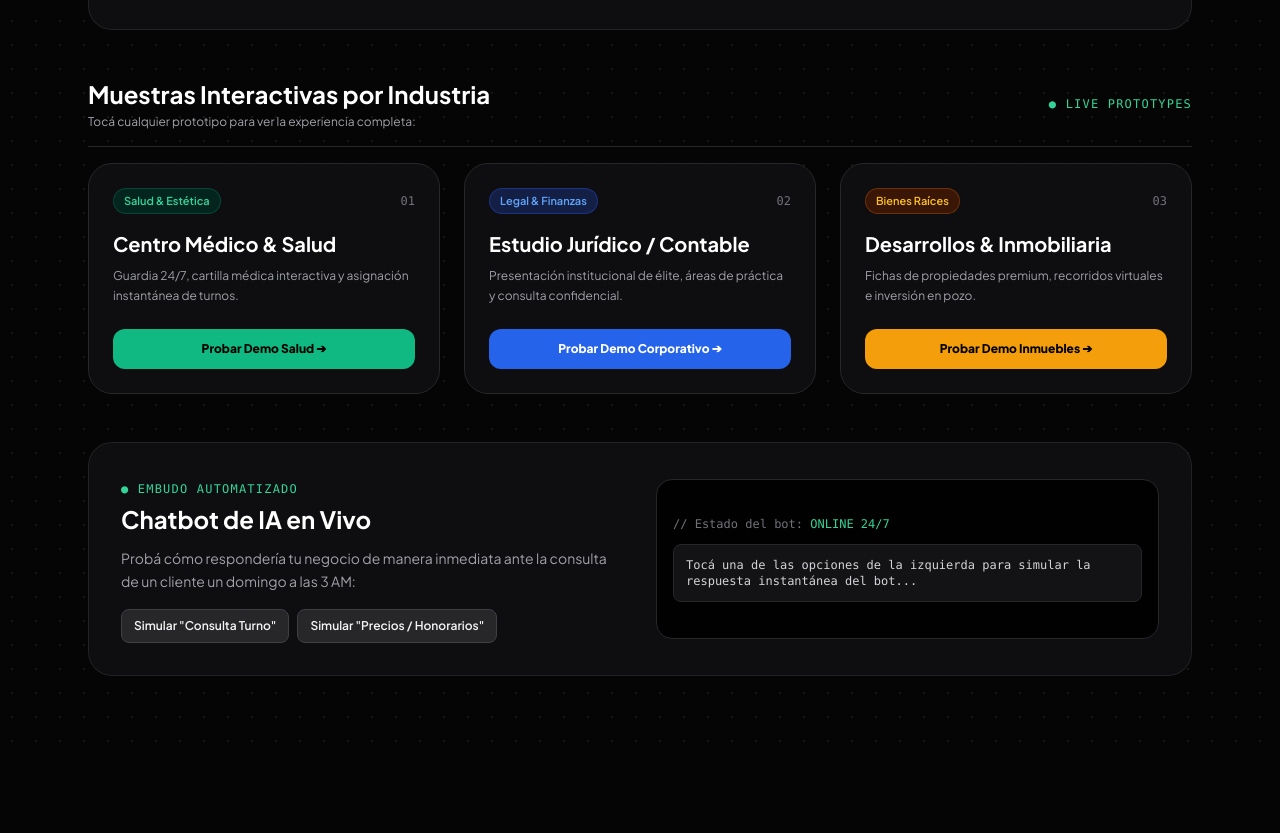
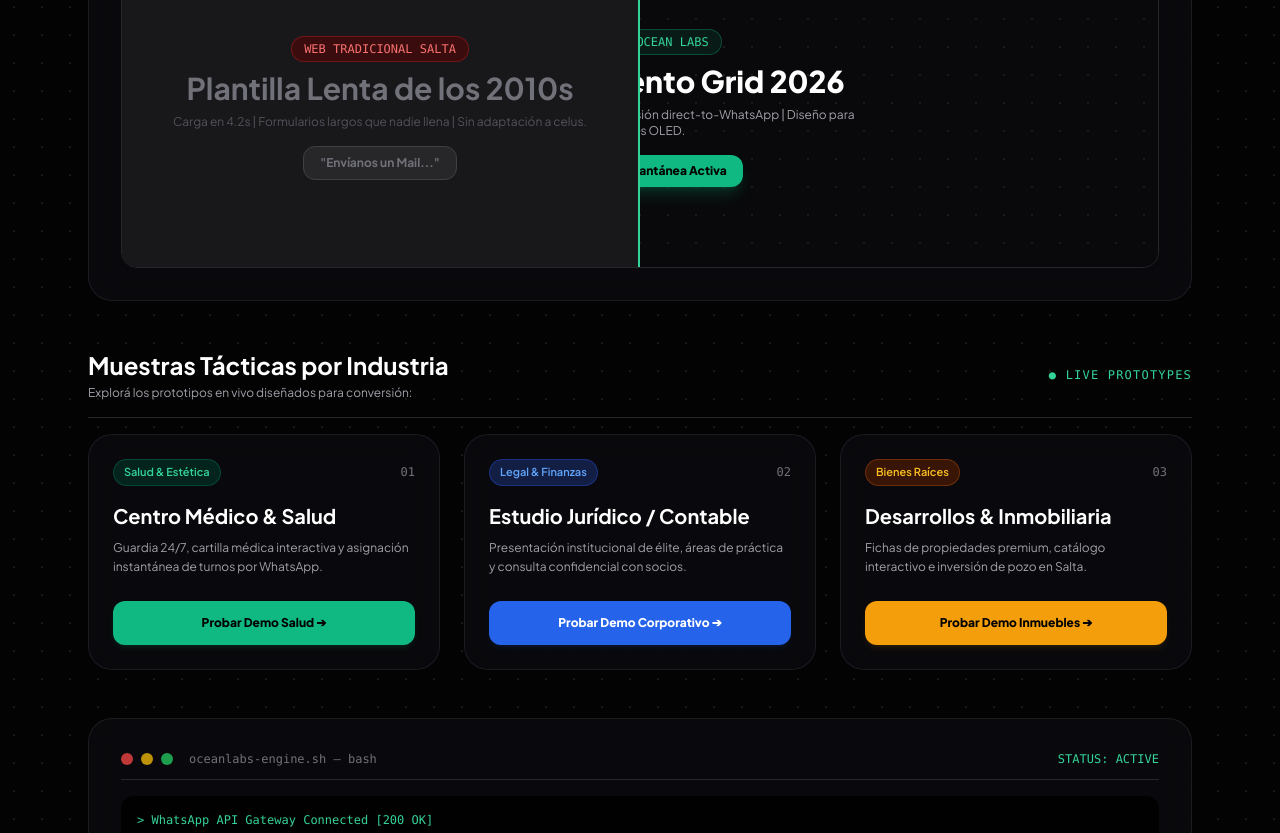
Before and after one commit to cansino059-code/OceanLabs, a plain HTML site: page index.html in a window 1280 px wide. Shown: the part 735-1568 px from the top of the page. Before the commit the page ends 1491 px from the top, so only its background shows below. Drawn offline with nearby package versions, Linux system fonts and the light colour scheme.

Commit message:
Update index.html

```diff
--- a/index.html
+++ b/index.html
@@ -5,84 +5,137 @@
   <meta name="viewport" content="width=device-width, initial-scale=1.0">
   <title>Ocean Labs | Web Design & Automation Studio</title>
   <script src="https://cdn.tailwindcss.com"></script>
-  <link href="https://fonts.googleapis.com/css2?family=Plus+Jakarta+Sans:wght@300;400;500;600;700;800&display=swap" rel="stylesheet">
+  <link href="https://fonts.googleapis.com/css2?family=Plus+Jakarta+Sans:wght@300;400;500;600;700;800&family=JetBrains+Mono:wght@400;600&display=swap" rel="stylesheet">
   <style>
-    body { font-family: 'Plus Jakarta Sans', sans-serif; background-color: #050505; color: #f5f5f5; }
-    .bg-grid { background-image: radial-gradient(rgba(255, 255, 255, 0.07) 1px, transparent 1px); background-size: 24px 24px; }
-    .glass-card { background: rgba(18, 18, 20, 0.75); backdrop-filter: blur(16px); border: 1px solid rgba(255, 255, 255, 0.08); }
-    .glass-card:hover { border-color: rgba(16, 185, 129, 0.3); transform: translateY(-2px); }
-    input[type=range]::-webkit-slider-thumb { -webkit-appearance: none; appearance: none; width: 20px; height: 20px; border-radius: 50%; background: #10b981; cursor: pointer; }
+    body { font-family: 'Plus Jakarta Sans', sans-serif; background-color: #030304; color: #f5f5f5; overflow-x: hidden; }
+    .font-mono { font-family: 'JetBrains Mono', monospace; }
+    .bg-grid { background-image: radial-gradient(rgba(255, 255, 255, 0.08) 1px, transparent 1px); background-size: 28px 28px; }
+
+    /* Glassmorphism 2.0 con Spotlight */
+    .spotlight-card {
+      position: relative;
+      background: rgba(13, 13, 16, 0.75);
+      backdrop-filter: blur(20px);
+      border: 1px solid rgba(255, 255, 255, 0.08);
+      border-radius: 24px;
+      overflow: hidden;
+      transition: transform 0.2s ease-out, border-color 0.3s ease;
+      transform-style: preserve-3d;
+    }
+    .spotlight-card::before {
+      content: '';
+      position: absolute;
+      top: var(--mouse-y, -100px);
+      left: var(--mouse-x, -100px);
+      width: 250px;
+      height: 250px;
+      background: radial-gradient(circle, rgba(16, 185, 129, 0.25) 0%, transparent 70%);
+      transform: translate(-50%, -50%);
+      pointer-events: none;
+      transition: opacity 0.3s ease;
+      opacity: 0;
+    }
+    .spotlight-card:hover::before { opacity: 1; }
+    .spotlight-card:hover { border-color: rgba(16, 185, 129, 0.4); }
+
+    /* Custom Sliders */
+    input[type=range]::-webkit-slider-thumb {
+      -webkit-appearance: none; width: 22px; height: 22px; border-radius: 50%;
+      background: #10b981; border: 3px solid #000; cursor: pointer; box-shadow: 0 0 10px rgba(16, 185, 129, 0.8);
+    }
+
+    /* Glow Pulse Animation */
+    .glow-pulse { box-shadow: 0 0 20px rgba(16, 185, 129, 0.15); }
   </style>
 </head>
-<body class="bg-grid min-h-screen text-zinc-100 antialiased pb-20">
+<body class="bg-grid min-h-screen text-zinc-100 antialiased pb-24 selection:bg-emerald-500 selection:text-black">
 
-  <!-- Header Superior -->
-  <header class="sticky top-0 z-50 glass-card border-b border-zinc-800/80 px-6 py-4 mb-8">
+  <!-- Glow De Fondo Superior -->
+  <div class="fixed top-0 left-1/2 -translate-x-1/2 w-[600px] h-[300px] bg-emerald-500/10 blur-[140px] pointer-events-none rounded-full"></div>
+
+  <!-- Header Superior con Status de Red en Vivo -->
+  <header class="sticky top-0 z-50 backdrop-blur-xl bg-black/60 border-b border-zinc-800/80 px-6 py-4 mb-8">
     <div class="max-w-6xl mx-auto flex justify-between items-center">
       <div class="flex items-center gap-3">
-        <div class="w-8 h-8 rounded-lg bg-emerald-500/10 border border-emerald-500/30 flex items-center justify-center text-emerald-400 font-bold text-sm shadow-inner">
+        <div class="w-9 h-9 rounded-xl bg-emerald-500/10 border border-emerald-500/30 flex items-center justify-center text-emerald-400 font-bold text-sm shadow-[0_0_15px_rgba(16,185,129,0.2)]">
           OL
         </div>
-        <span class="font-bold text-lg tracking-tight text-white">OCEAN <span class="text-emerald-400 font-light">LABS</span></span>
+        <span class="font-extrabold text-lg tracking-tight text-white">OCEAN <span class="text-emerald-400 font-light">LABS</span></span>
       </div>
+
+      <!-- Live Node Status -->
       <div class="flex items-center gap-3">
-        <span class="inline-flex items-center gap-1.5 px-3 py-1 rounded-full bg-emerald-950/80 border border-emerald-800/60 text-emerald-400 text-xs font-medium">
-          <span class="w-2 h-2 rounded-full bg-emerald-400 animate-pulse"></span> Salta, Argentina
+        <div class="hidden sm:flex items-center gap-2 px-3 py-1 rounded-full bg-zinc-900 border border-zinc-800 text-[11px] font-mono text-zinc-400">
+          <span class="w-2 h-2 rounded-full bg-emerald-400 animate-ping"></span>
+          SALTA_NODE: <span class="text-emerald-400 font-bold">12ms</span>
+        </div>
+        <span class="inline-flex items-center gap-1.5 px-3 py-1 rounded-full bg-emerald-950/80 border border-emerald-800/60 text-emerald-400 text-xs font-semibold">
+          ● v2.4 Global Standard
         </span>
       </div>
     </div>
   </header>
 
-  <main class="max-w-6xl mx-auto px-4 md:px-6 space-y-12">
+  <main class="max-w-6xl mx-auto px-4 md:px-6 space-y-12 relative z-10">
 
-    <!-- Hero Section -->
-    <div class="relative rounded-3xl overflow-hidden border border-zinc-800 glass-card p-8 md:p-12">
-      <div class="relative z-10 max-w-3xl">
-        <span class="px-3 py-1.5 rounded-md bg-emerald-500/10 border border-emerald-500/30 text-emerald-300 text-xs font-semibold tracking-wide uppercase">
-          Digital Experiences & Automation Architecture
-        </span>
-        <h1 class="text-4xl md:text-6xl font-extrabold mt-4 tracking-tight text-white leading-tight">
-          Diseño Web de Élite & Automatización Comercial.
+    <!-- Hero Section con Tipografía de Gran Impacto -->
+    <div class="spotlight-card p-8 md:p-14 glow-pulse">
+      <div class="max-w-3xl space-y-4">
+        <div class="inline-flex items-center gap-2 px-3 py-1 rounded-md bg-emerald-500/10 border border-emerald-500/30 text-emerald-300 text-xs font-mono font-semibold uppercase tracking-wider">
+          <svg class="w-3.5 h-3.5 text-emerald-400" fill="currentColor" viewBox="0 0 24 24"><path d="M12 2L2 7l10 5 10-5-10-5zM2 17l10 5 10-5M2 12l10 5 10-5"/></svg>
+          Next-Gen Web Architecture & AI Workflows
+        </div>
+        <h1 class="text-4xl md:text-7xl font-black tracking-tight text-white leading-[1.08]">
+          Diseño Web de Élite & <span class="bg-gradient-to-r from-emerald-400 via-teal-300 to-cyan-400 bg-clip-text text-transparent">Automatización.</span>
         </h1>
-        <p class="text-zinc-400 mt-4 text-base md:text-lg leading-relaxed">
-          Infraestructura digital de alto rendimiento (Bento Grid / Dark Luxe) acoplada a embudos automatizados de captura directa por WhatsApp para empresas líderes en Salta.
+        <p class="text-zinc-400 text-base md:text-xl font-normal leading-relaxed pt-2">
+          Construimos interfaces ultrarrápidas (Bento Grid / Dark Luxe) integradas a sistemas inteligentes de conversión instantánea por WhatsApp para negocios líderes en Salta.
         </p>
       </div>
     </div>
 
-    <!-- CALCULADORA DE IMPACTO / PERDIDA DE CLIENTES (INTERACTIVA) -->
-    <div class="glass-card p-6 md:p-8 rounded-3xl border border-zinc-800/80 space-y-6">
-      <div class="flex flex-col md:flex-row justify-between md:items-center gap-2">
+    <!-- COMPARADOR ANTES VS DESPUÉS (INTERACTIVO - SPLIT SLIDER) -->
+    <div class="spotlight-card p-6 md:p-8 space-y-4">
+      <div class="flex flex-col md:flex-row justify-between md:items-center gap-2 border-b border-zinc-800 pb-4">
         <div>
-          <span class="text-xs font-mono text-emerald-400 uppercase tracking-widest">● Simulador Financiero en Vivo</span>
-          <h2 class="text-2xl font-bold text-white mt-1">Calculadora de Fuga de Clientes</h2>
+          <span class="text-xs font-mono text-emerald-400 uppercase tracking-widest">● Comparativa Visual en Vivo</span>
+          <h2 class="text-2xl font-bold text-white mt-1">El Salto de Calidad Visual</h2>
         </div>
-        <span class="text-xs text-zinc-500">Deslizá para calcular tu pérdida actual</span>
+        <span class="text-xs text-zinc-500">Deslizá el control central para comparar</span>
       </div>
 
-      <div class="grid grid-cols-1 md:grid-cols-3 gap-6 items-center">
-        <div class="md:col-span-2 space-y-4">
-          <label class="text-sm text-zinc-300 font-medium block">
-            Visitas estimadas por mes (Instagram, Ads, Google): <span id="visitsVal" class="text-emerald-400 font-bold text-base">1,500</span>
-          </label>
-          <input type="range" id="visitsSlider" min="300" max="10000" step="100" value="1500" class="w-full h-2 bg-zinc-800 rounded-lg appearance-none cursor-pointer">
-          <p class="text-xs text-zinc-500">Con webs lentas o sin embudo WhatsApp directo, se pierde un promedio del 60% del tráfico calificado.</p>
+      <div class="relative h-64 md:h-80 rounded-2xl overflow-hidden border border-zinc-800 select-none" id="splitBox">
+        <!-- Lado B: Ocean Labs (Fondo) -->
+        <div class="absolute inset-0 bg-zinc-950 flex flex-col justify-center items-center text-center p-6 bg-grid">
+          <span class="px-3 py-1 rounded-full bg-emerald-500/10 border border-emerald-500/30 text-emerald-400 text-xs font-mono uppercase mb-2">Estándar Ocean Labs</span>
+          <h3 class="text-3xl font-extrabold text-white">Dark Luxe / Bento Grid 2026</h3>
+          <p class="text-zinc-400 text-xs mt-2 max-w-md">Carga en 0.4s | Cero fricción | Conversión direct-to-WhatsApp | Diseño para pantallas OLED.</p>
+          <div class="mt-4 px-4 py-2 bg-emerald-500 text-black font-extrabold text-xs rounded-xl shadow-lg shadow-emerald-500/20">
+            Respuesta Instantánea Activa
+          </div>
         </div>
 
-        <div class="bg-zinc-900/90 border border-zinc-800 p-6 rounded-2xl text-center space-y-1">
-          <span class="text-xs text-zinc-400 uppercase font-mono">Clientes Perdidos Estimados</span>
-          <div class="text-3xl font-extrabold text-red-400" id="lostClients">45 clientes/mes</div>
-          <p class="text-[11px] text-zinc-500 pt-1">Recuperables con la arquitectura Ocean Labs</p>
+        <!-- Lado A: Web Tradicional Salta (Superpuesto) -->
+        <div class="absolute inset-y-0 left-0 bg-zinc-900 border-r-2 border-emerald-400 flex flex-col justify-center items-center text-center p-6 overflow-hidden" id="splitLeft" style="width: 50%;">
+          <span class="px-3 py-1 rounded-full bg-red-950/80 border border-red-800/60 text-red-400 text-xs font-mono uppercase mb-2 whitespace-nowrap">Web Tradicional Salta</span>
+          <h3 class="text-3xl font-bold text-zinc-500 whitespace-nowrap">Plantilla Lenta de los 2010s</h3>
+          <p class="text-zinc-600 text-xs mt-2 max-w-md whitespace-nowrap">Carga en 4.2s | Formularios largos que nadie llena | Sin adaptación a celus.</p>
+          <div class="mt-4 px-4 py-2 bg-zinc-800 text-zinc-500 font-bold text-xs rounded-xl border border-zinc-700 whitespace-nowrap">
+            "Envíanos un Mail..."
+          </div>
         </div>
+
+        <!-- Input Slider Deslizable -->
+        <input type="range" min="0" max="100" value="50" class="absolute inset-0 opacity-0 cursor-ew-resize w-full h-full z-30" id="splitRange">
       </div>
     </div>
 
-    <!-- SECTOR DEMOS EN VIVO (3 OPCIONES) -->
+    <!-- SECTOR DEMOS EN VIVO (BENTO GRID INTERACTIVO 3D) -->
     <div class="space-y-4">
       <div class="flex justify-between items-center border-b border-zinc-800 pb-4">
         <div>
-          <h2 class="text-2xl font-bold text-white">Muestras Interactivas por Industria</h2>
-          <p class="text-xs text-zinc-400 mt-1">Tocá cualquier prototipo para ver la experiencia completa:</p>
+          <h2 class="text-2xl font-bold text-white">Muestras Tácticas por Industria</h2>
+          <p class="text-xs text-zinc-400 mt-1">Explorá los prototipos en vivo diseñados para conversión:</p>
         </div>
         <span class="text-xs font-mono text-emerald-400 uppercase tracking-widest">● Live Prototypes</span>
       </div>
@@ -90,46 +143,46 @@
       <div class="grid grid-cols-1 md:grid-cols-3 gap-6">
 
         <!-- Demo 1: Salud -->
-        <div class="relative glass-card rounded-3xl overflow-hidden border border-zinc-800 p-6 flex flex-col justify-between transition-all group">
+        <div class="spotlight-card p-6 flex flex-col justify-between group">
           <div>
             <div class="flex justify-between items-center mb-4">
               <span class="px-2.5 py-1 rounded-full bg-emerald-950/80 border border-emerald-800/60 text-emerald-400 text-[11px] font-semibold">Salud & Estética</span>
               <span class="text-xs font-mono text-zinc-500">01</span>
             </div>
             <h3 class="text-xl font-bold text-white">Centro Médico & Salud</h3>
-            <p class="text-zinc-400 text-xs mt-2 leading-relaxed">Guardia 24/7, cartilla médica interactiva y asignación instantánea de turnos.</p>
+            <p class="text-zinc-400 text-xs mt-2 leading-relaxed">Guardia 24/7, cartilla médica interactiva y asignación instantánea de turnos por WhatsApp.</p>
           </div>
-          <a href="clinica.html" class="mt-6 w-full py-3 bg-emerald-500 hover:bg-emerald-400 text-black font-extrabold text-xs rounded-xl flex items-center justify-center gap-2 transition-all">
+          <a href="clinica.html" class="mt-6 w-full py-3.5 bg-emerald-500 hover:bg-emerald-400 text-black font-extrabold text-xs rounded-xl flex items-center justify-center gap-2 transition-all shadow-md shadow-emerald-500/10">
             Probar Demo Salud ➔
           </a>
         </div>
 
         <!-- Demo 2: Estudio Jurídico -->
-        <div class="relative glass-card rounded-3xl overflow-hidden border border-zinc-800 p-6 flex flex-col justify-between transition-all group">
+        <div class="spotlight-card p-6 flex flex-col justify-between group">
           <div>
             <div class="flex justify-between items-center mb-4">
               <span class="px-2.5 py-1 rounded-full bg-blue-950/80 border border-blue-800/60 text-blue-400 text-[11px] font-semibold">Legal & Finanzas</span>
               <span class="text-xs font-mono text-zinc-500">02</span>
             </div>
             <h3 class="text-xl font-bold text-white">Estudio Jurídico / Contable</h3>
-            <p class="text-zinc-400 text-xs mt-2 leading-relaxed">Presentación institucional de élite, áreas de práctica y consulta confidencial.</p>
+            <p class="text-zinc-400 text-xs mt-2 leading-relaxed">Presentación institucional de élite, áreas de práctica y consulta confidencial con socios.</p>
           </div>
-          <a href="estudio.html" class="mt-6 w-full py-3 bg-blue-600 hover:bg-blue-500 text-white font-extrabold text-xs rounded-xl flex items-center justify-center gap-2 transition-all">
+          <a href="estudio.html" class="mt-6 w-full py-3.5 bg-blue-600 hover:bg-blue-500 text-white font-extrabold text-xs rounded-xl flex items-center justify-center gap-2 transition-all shadow-md shadow-blue-600/10">
             Probar Demo Corporativo ➔
           </a>
         </div>
 
-        <!-- Demo 3: Inmobiliaria & Pozo -->
-        <div class="relative glass-card rounded-3xl overflow-hidden border border-zinc-800 p-6 flex flex-col justify-between transition-all group">
+        <!-- Demo 3: Inmobiliaria -->
+        <div class="spotlight-card p-6 flex flex-col justify-between group">
           <div>
             <div class="flex justify-between items-center mb-4">
               <span class="px-2.5 py-1 rounded-full bg-amber-950/80 border border-amber-800/60 text-amber-400 text-[11px] font-semibold">Bienes Raíces</span>
               <span class="text-xs font-mono text-zinc-500">03</span>
             </div>
             <h3 class="text-xl font-bold text-white">Desarrollos & Inmobiliaria</h3>
-            <p class="text-zinc-400 text-xs mt-2 leading-relaxed">Fichas de propiedades premium, recorridos virtuales e inversión en pozo.</p>
+            <p class="text-zinc-400 text-xs mt-2 leading-relaxed">Fichas de propiedades premium, catálogo interactivo e inversión de pozo en Salta.</p>
           </div>
-          <a href="inmobiliaria.html" class="mt-6 w-full py-3 bg-amber-500 hover:bg-amber-400 text-black font-extrabold text-xs rounded-xl flex items-center justify-center gap-2 transition-all">
+          <a href="inmobiliaria.html" class="mt-6 w-full py-3.5 bg-amber-500 hover:bg-amber-400 text-black font-extrabold text-xs rounded-xl flex items-center justify-center gap-2 transition-all shadow-md shadow-amber-500/10">
             Probar Demo Inmuebles ➔
           </a>
         </div>
@@ -137,52 +190,69 @@
       </div>
     </div>
 
-    <!-- SIMULADOR INTERACTIVO CHATBOT IA -->
-    <div class="glass-card p-6 md:p-8 rounded-3xl border border-zinc-800/80 grid grid-cols-1 md:grid-cols-2 gap-8 items-center">
-      <div>
-        <span class="text-xs font-mono text-emerald-400 uppercase tracking-widest">● Embudo Automatizado</span>
-        <h2 class="text-2xl font-bold text-white mt-1">Chatbot de IA en Vivo</h2>
-        <p class="text-zinc-400 text-sm mt-3 leading-relaxed">
-          Probá cómo respondería tu negocio de manera inmediata ante la consulta de un cliente un domingo a las 3 AM:
-        </p>
-        <div class="mt-4 flex gap-2">
-          <button onclick="simBot('turno')" class="px-3 py-2 bg-zinc-800 hover:bg-zinc-700 text-xs font-semibold rounded-lg border border-zinc-700">Simular "Consulta Turno"</button>
-          <button onclick="simBot('precio')" class="px-3 py-2 bg-zinc-800 hover:bg-zinc-700 text-xs font-semibold rounded-lg border border-zinc-700">Simular "Precios / Honorarios"</button>
+    <!-- TERMINAL EN VIVO / CONSOLA AUTOMATIZADA (LIVE TERMINAL) -->
+    <div class="spotlight-card p-6 md:p-8 space-y-4">
+      <div class="flex justify-between items-center border-b border-zinc-800 pb-3">
+        <div class="flex items-center gap-2">
+          <div class="w-3 h-3 rounded-full bg-red-500/80"></div>
+          <div class="w-3 h-3 rounded-full bg-yellow-500/80"></div>
+          <div class="w-3 h-3 rounded-full bg-green-500/80"></div>
+          <span class="text-xs font-mono text-zinc-500 ml-2">oceanlabs-engine.sh — bash</span>
         </div>
+        <span class="text-xs font-mono text-emerald-400">STATUS: ACTIVE</span>
       </div>
 
-      <div class="bg-black/90 border border-zinc-800 p-4 rounded-2xl font-mono text-xs space-y-3 min-h-[160px] flex flex-col justify-center">
-        <div class="text-zinc-500">// Estado del bot: <span class="text-emerald-400">ONLINE 24/7</span></div>
-        <div id="botOutput" class="text-zinc-300 bg-zinc-900/80 p-3 rounded-lg border border-zinc-800">
-          Tocá una de las opciones de la izquierda para simular la respuesta instantánea del bot...
-        </div>
+      <div class="bg-black/90 p-4 rounded-xl font-mono text-xs text-zinc-300 space-y-2 overflow-x-auto min-h-[140px]" id="terminalOutput">
+        <p class="text-zinc-500">&gt; Initializing OceanLabs Automation Core v2.4...</p>
+        <p class="text-emerald-400">&gt; WhatsApp API Gateway Connected [200 OK]</p>
+        <p class="text-cyan-400">&gt; Traffic Router: 0% data loss detected.</p>
+        <p class="text-zinc-400" id="liveText">&gt; Listening for inbound leads in Salta, Argentina...</p>
       </div>
     </div>
 
   </main>
 
+  <!-- Script para Efectos Interactivos Avanzados -->
   <script>
-    // Lógica Calculadora
-    const slider = document.getElementById('visitsSlider');
-    const visitsVal = document.getElementById('visitsVal');
-    const lostClients = document.getElementById('lostClients');
+    // 1. Spotlight Cursor Effect
+    document.querySelectorAll('.spotlight-card').forEach(card => {
+      card.addEventListener('mousemove', e => {
+        const rect = card.getBoundingClientRect();
+        const x = e.clientX - rect.left;
+        const y = e.clientY - rect.top;
+        card.style.setProperty('--mouse-x', `${x}px`);
+        card.style.setProperty('--mouse-y', `${y}px`);
+      });
+    });
 
-    slider.oninput = function() {
-      const val = parseInt(this.value);
-      visitsVal.innerHTML = val.toLocaleString();
-      const lost = Math.round(val * 0.03); // 3% conversión no capturada
-      lostClients.innerHTML = lost + " clientes/mes";
-    };
+    // 2. Split Range Comparador
+    const range = document.getElementById('splitRange');
+    const leftBox = document.getElementById('splitLeft');
+    if(range && leftBox) {
+      range.addEventListener('input', (e) => {
+        leftBox.style.width = `${e.target.value}%`;
+      });
+    }
 
-    // Lógica Simulador Bot
-    function simBot(tipo) {
-      const out = document.getElementById('botOutput');
-      if(tipo === 'turno') {
-        out.innerHTML = '<span class="text-emerald-400">OceanBot:</span> "¡Hola! 👋 Tenemos turnos disponibles con el Dr. Valenzuela para este Jueves a las 16:30 hs. ¿Te lo reservo a este número?"';
-      } else if(tipo === 'precio') {
-        out.innerHTML = '<span class="text-blue-400">OceanBot:</span> "¡Hola! Te adjunto el PDF interactivo con nuestro esquema de honorarios corporativos y la cobertura de prepagas. ¿Querés coordinar una llamada de 5 min?"';
+    // 3. Live Terminal Output Simulation
+    const terminal = document.getElementById('terminalOutput');
+    const logs = [
+      "> Patient lead captured -> Auto-forwarded to Doctor WhatsApp [0.2s]",
+      "> Corporate inquiry received -> Priority PDF sent [0.1s]",
+      "> San Lorenzo property brochure requested -> Lead qualified [OK]",
+      "> Page Speed Index verified: 99/100 Mobile Grade"
+    ];
+    let idx = 0;
+    setInterval(() => {
+      const p = document.createElement('p');
+      p.className = "text-emerald-300 transition-all";
+      p.innerText = logs[idx % logs.length];
+      terminal.appendChild(p);
+      if(terminal.childNodes.length > 7) {
+        terminal.removeChild(terminal.childNodes[1]);
       }
-    }
+      idx++;
+    }, 3000);
   </script>
 
 </body>
```
